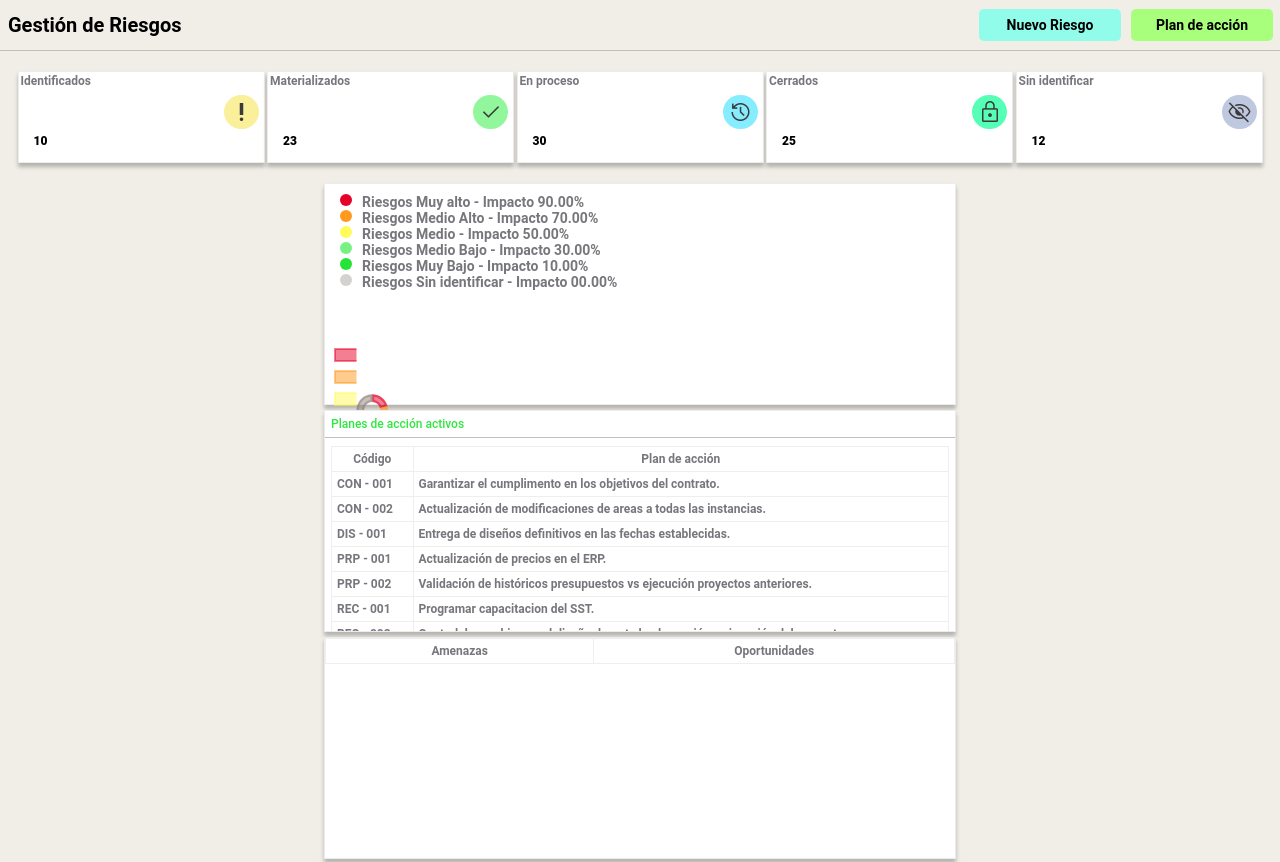
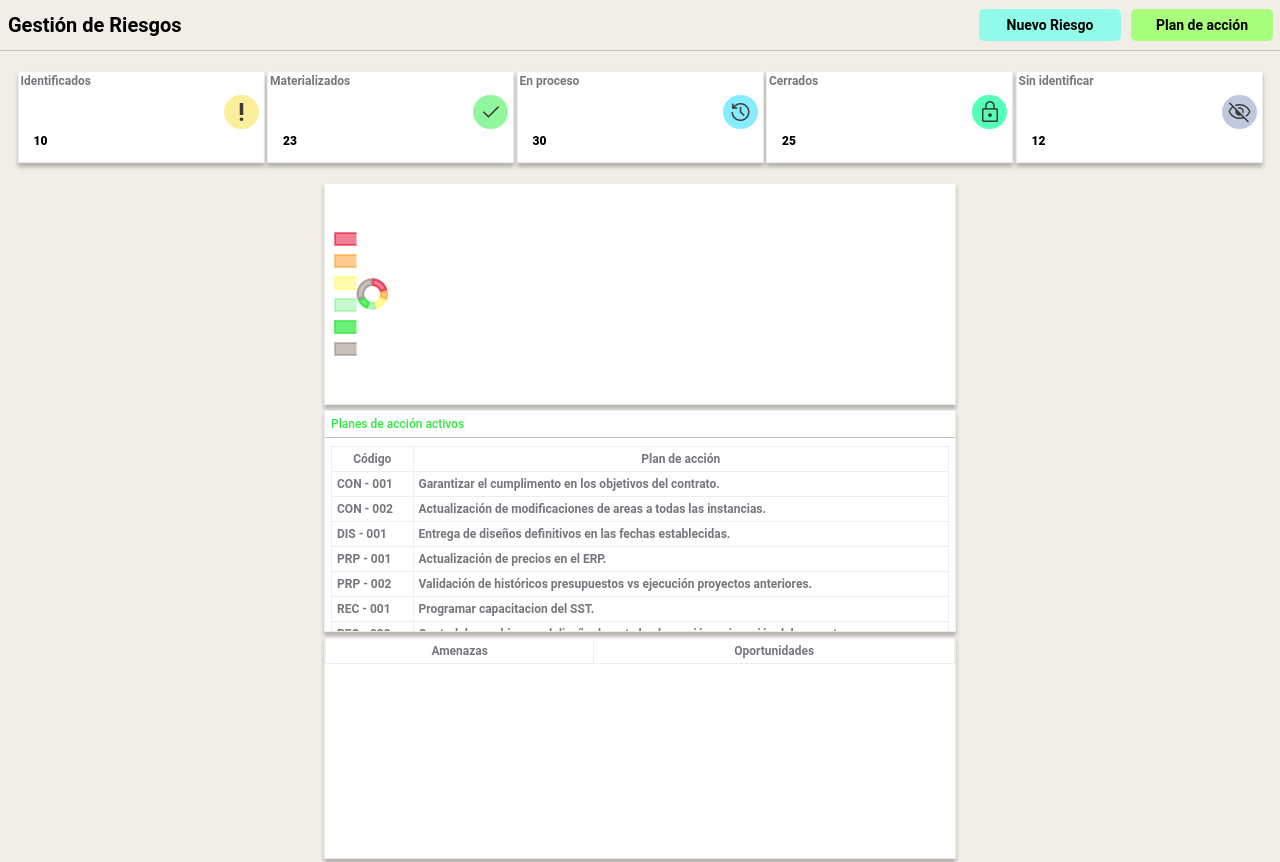
Before and after one commit to DannG25/SGP-riesgos, a plain HTML site: page index.html in a window 1280 px wide. Shown: the top 862 px of the page. Drawn offline with nearby package versions, Linux system fonts and the light colour scheme.

Commit message:
Update index.html

```diff
--- a/index.html
+++ b/index.html
@@ -53,14 +53,6 @@
 
         <section class="container">
             <div class="card card_grafica_riesgos">
-                <ul>
-                    <li class="risk"><span class="risk-ball"></span> Riesgos Muy alto - Impacto 90.00% </li>
-                    <li class="risk"><span class="risk-ball"></span> Riesgos Medio Alto - Impacto 70.00% </li>
-                    <li class="risk"><span class="risk-ball"></span> Riesgos Medio - Impacto 50.00% </li>
-                    <li class="risk"><span class="risk-ball"></span> Riesgos Medio Bajo - Impacto 30.00% </li>
-                    <li class="risk"><span class="risk-ball"></span> Riesgos Muy Bajo - Impacto 10.00% </li>
-                    <li class="risk"><span class="risk-ball"></span> Riesgos Sin identificar - Impacto 00.00% </li>
-                </ul>
                 <canvas id="myChart"></canvas>
                 <script src="main.js"></script>
 
```
